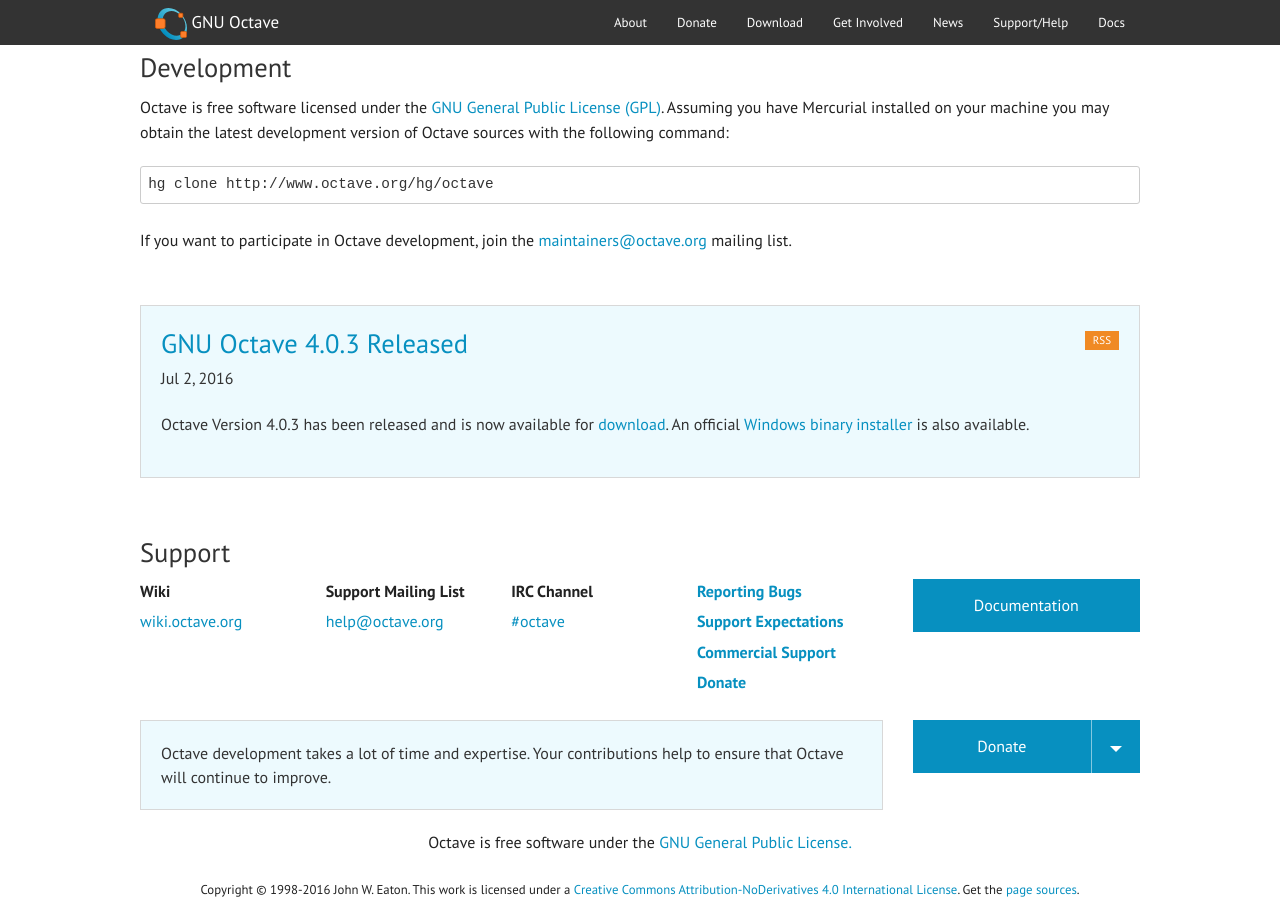
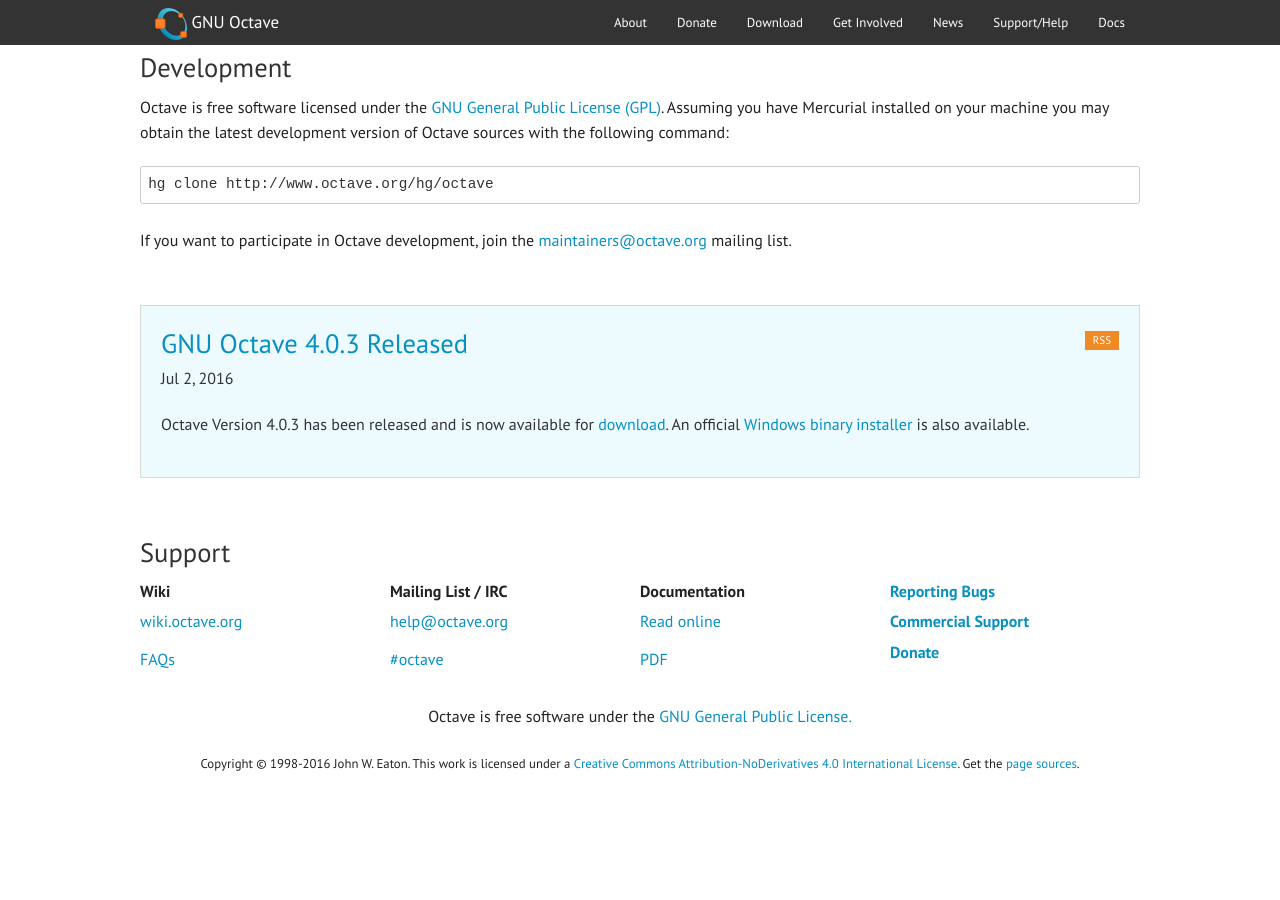
Before and after one commit to gnu-octave/gnu-octave.github.io, a Jekyll site: the page built from index.html, in a window 1280 px wide and 900 px high, scrolled down 1585 px. Built offline with Jekyll 4.4.1, drawn with Linux system fonts in a browser that asks for light colours; after the commit the page ends 2359 px from its top, so only the background shows below that.

Commit message:
Overhaul footer.
- Remove donate button, but preserve donate link.
- Add more links for documentation.

```diff
--- a/_includes/footer.html
+++ b/_includes/footer.html
@@ -1,45 +1,32 @@
 <footer class="row">
-  <section id="support">
+  <section>
   <h3>Support</h3>
   <div class="row">
-		<div class="columns small-12">
-		</div>
-		<div class="medium-9 columns">
+    <div class="medium-12 columns">
     <dl>
       <div class="row collapse">
-			<div class="columns  medium-3">
+      <div class="columns medium-3">
         <dt>Wiki</dt>
         <dd><a href="{{site.wiki_url}}">wiki.octave.org</a></dd>
+        <dd><a href="{{site.faq_url}}">FAQs</a></dd>
       </div>
       <div class="columns medium-3">
-				<dt>Support Mailing List</dt>
+        <dt>Mailing List / IRC</dt>
         <dd><a href="https://lists.gnu.org/mailman/listinfo/help-octave">help@octave.org</a></dd>
-			</div>
-			<div class="columns medium-3">
-				<dt>IRC Channel</dt>
         <dd><a href="http://webchat.freenode.net/?channels=octave&uio=MT1mYWxzZSYyPXRydWUmMTI9dHJ1ZQda">{{site.irc_channel}}</a></dd>
       </div>
       <div class="columns medium-3">
+        <dt>Documentation</dt>
+        <dd><a href="{{site.docs_url}}">Read online</a></dd>
+        <dd><a href="http://www.octave.org/octave.pdf">PDF</a></dd>
+      </div>
+      <div class="columns medium-3">
         <dt><a href="{{ "/bugs.html" | relative_url }}">Reporting Bugs</a></dt>
-				<dt><a href="{{ "/support-expectations.html" | relative_url }}">Support Expectations</a></dt>
         <dt><a href="{{ "/commercial-support.html" | relative_url }}">Commercial Support</a></dt>
         <dt><a href="{{ "/donate.html" | relative_url }}">Donate</a></dt>
       </div>
       </div>
     </dl>
-		</div>
-		<div class="columns medium-3">
-		<a class="button expand" href="{{site.docs_url}}">Documentation</a>
-		</div>
-	</div>
-	<div class="row ">
-		<div class="columns small-9">
-			<div class="panel callout">
-				Octave development takes a lot of time and expertise. Your contributions help to ensure that Octave will continue to improve.
-			</div>
-		</div>
-		<div class="columns small-3">
-			{% include donate.html %}
     </div>
   </div>
   <div class="row">
```
Lines whose indentation alone changed are shown as unchanged.
